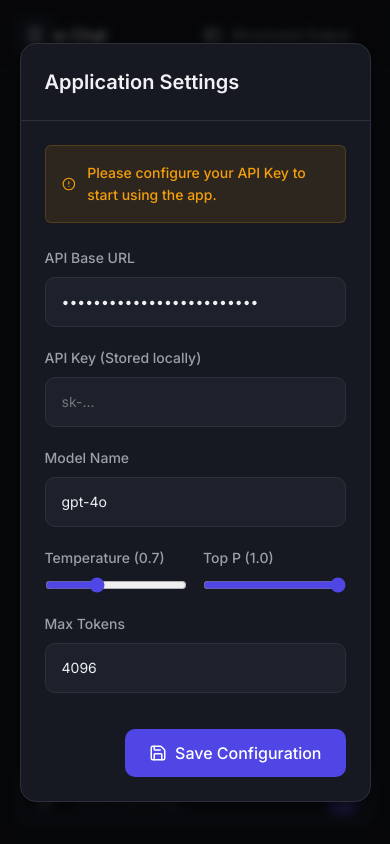
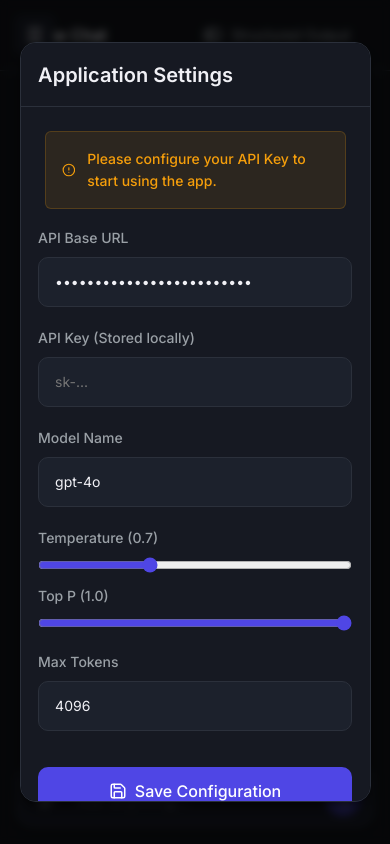
Before and after one commit to dytsou/GenAI-Studio, a React (Vite) app: page / in a window 390 px wide. Built offline with nearby package versions, Linux system fonts and the light colour scheme.

Commit message:
style: enhance responsive design for SettingsModal and Sidebar components with improved mobile layouts

```diff
--- a/src/components/SettingsModal/SettingsModal.css
+++ b/src/components/SettingsModal/SettingsModal.css
@@ -82,6 +82,34 @@
   gap: 1rem;
 }
 
+@media (max-width: 600px) {
+  .modal-content {
+    max-width: 420px;
+  }
+
+  .modal-header {
+    padding: 1.1rem;
+  }
+
+  .settings-form {
+    padding: 1.1rem;
+  }
+
+  .form-split {
+    grid-template-columns: 1fr;
+    gap: 0.75rem;
+  }
+
+  .modal-footer {
+    justify-content: stretch;
+  }
+
+  .save-btn {
+    width: 100%;
+    justify-content: center;
+  }
+}
+
 .form-group label {
   font-size: 0.875rem;
   font-weight: 500;
--- a/src/components/Sidebar/Sidebar.css
+++ b/src/components/Sidebar/Sidebar.css
@@ -179,6 +179,13 @@
     justify-content: center;
   }
 
+  /* Sidebar overlay is conditionally rendered when `isOpen` is true.
+   * The DOM order means the previous sibling selector won't work reliably,
+   * so we show it directly on mobile. */
+  .sidebar-overlay {
+    display: block;
+  }
+
   .sidebar-toggle.open {
     left: calc(var(--sidebar-width) + 1rem);
   }
@@ -194,8 +201,4 @@
     transform: translateX(0);
     box-shadow: var(--shadow-lg);
   }
-
-  .sidebar.open + .sidebar-overlay {
-    display: block;
-  }
 }
```
